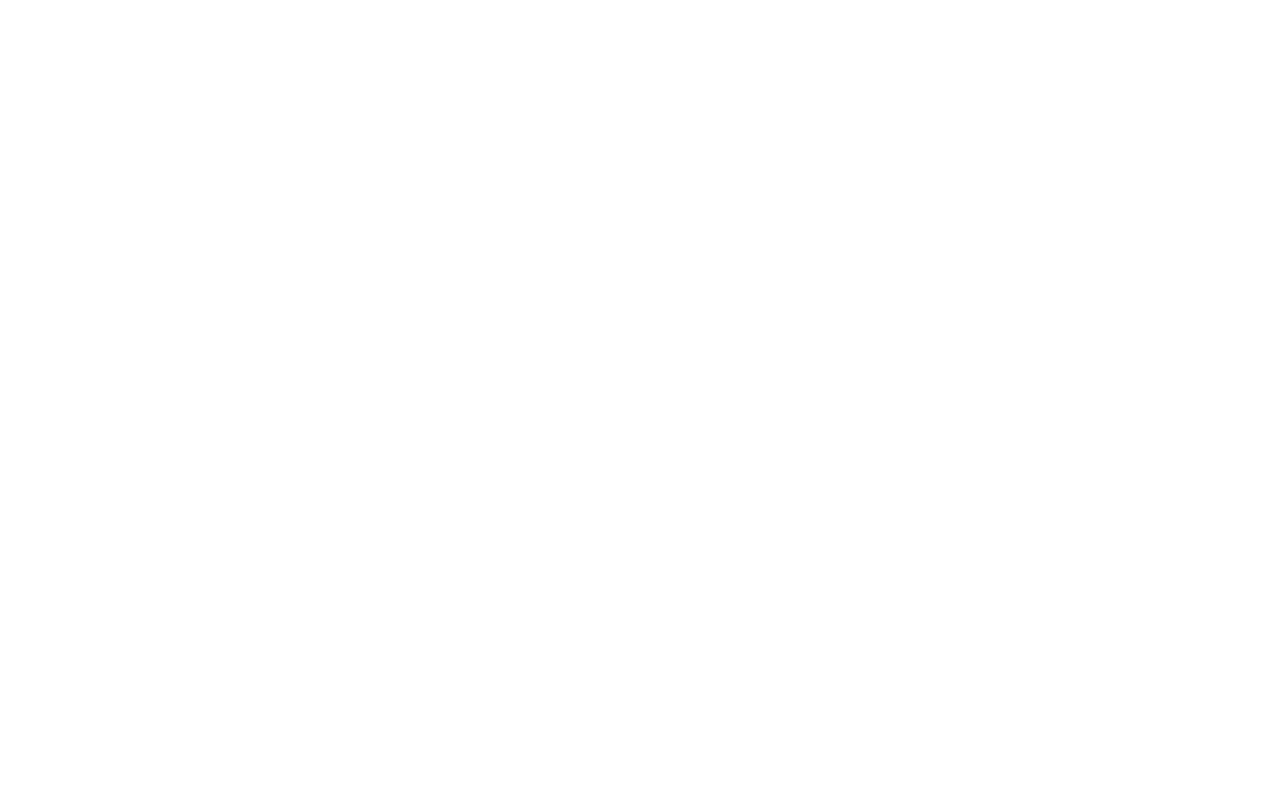
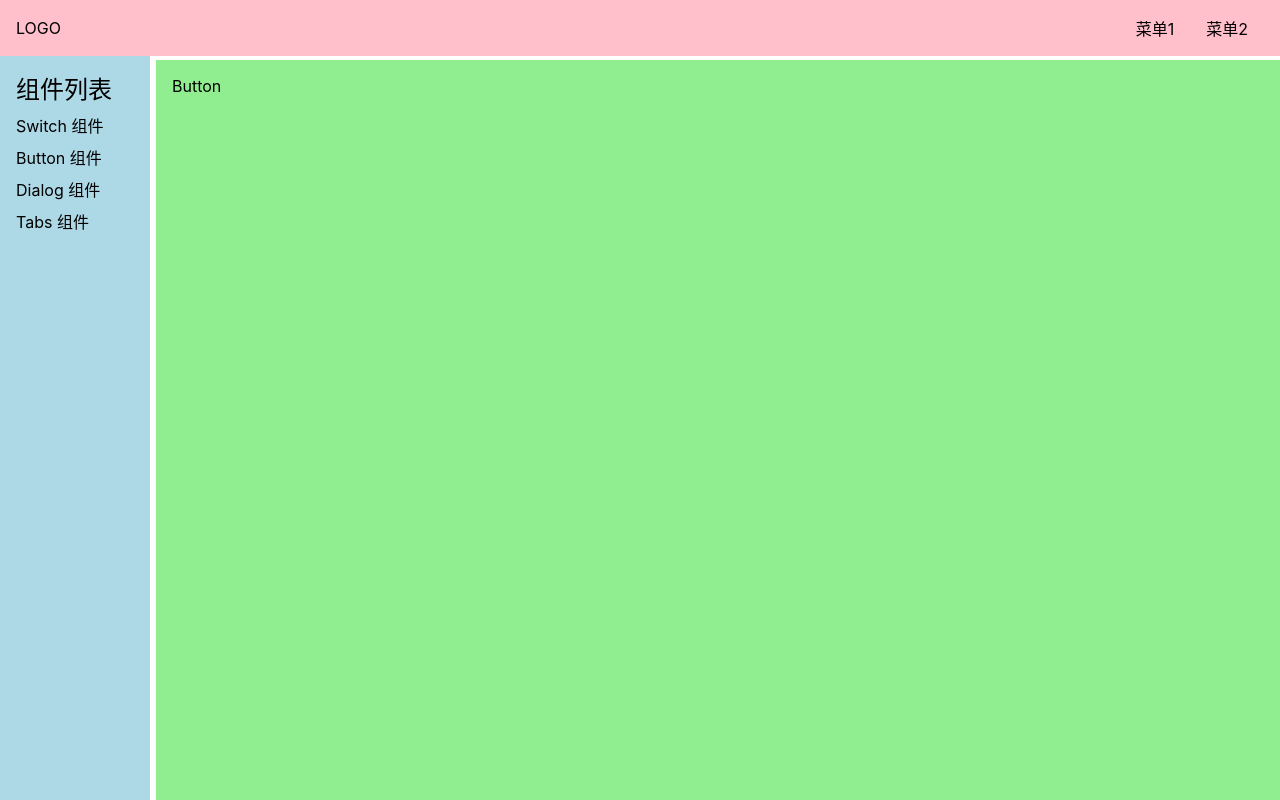
Before and after one commit to anecky/gulu-ui, a Vue app: page /#/doc/button in a window 1280 px wide. Before the commit this address had no page. Built offline with nearby package versions, Linux system fonts and the light colour scheme.

Commit message:
完成官网基本框架

```diff
--- /dev/null
+++ b/src/components/Button.vue
@@ -0,0 +1,13 @@
+<template>
+  <div>Button</div>
+</template>
+
+<script lang="ts">
+  export default {
+    name:"Button"
+  }
+</script>
+
+<style lang="scss" scoped>
+
+</style>
--- /dev/null
+++ b/src/components/Dialogs.vue
@@ -0,0 +1,13 @@
+<template>
+  <div>Dialogs</div>
+</template>
+
+<script lang="ts">
+  export default {
+    name: 'Dialogs'
+  };
+</script>
+
+<style lang="scss" scoped>
+
+</style>
--- /dev/null
+++ b/src/components/DocDome.vue
@@ -0,0 +1,13 @@
+<template>
+  <div>默认页面</div>
+</template>
+
+<script lang="ts">
+  export default {
+    name: 'DocumentDome'
+  };
+</script>
+
+<style lang="scss" scoped>
+
+</style>
--- /dev/null
+++ b/src/components/Tabs.vue
@@ -0,0 +1,13 @@
+<template>
+  <div>Tabs</div>
+</template>
+
+<script lang="ts">
+  export default {
+    name: 'Tabs'
+  };
+</script>
+
+<style lang="scss" scoped>
+
+</style>
--- a/src/view/Doc.vue
+++ b/src/view/Doc.vue
@@ -12,7 +12,7 @@
             <router-link to="/doc/button">Button 组件</router-link>
           </li>
           <li>
-            <router-link to="/doc/dialog">Dialog 组件</router-link>
+            <router-link to="/doc/dialogs">Dialog 组件</router-link>
           </li>
           <li>
             <router-link to="/doc/tabs">Tabs 组件</router-link>
```
Also changed, not shown: src/router.ts (+9 -1 lines).
